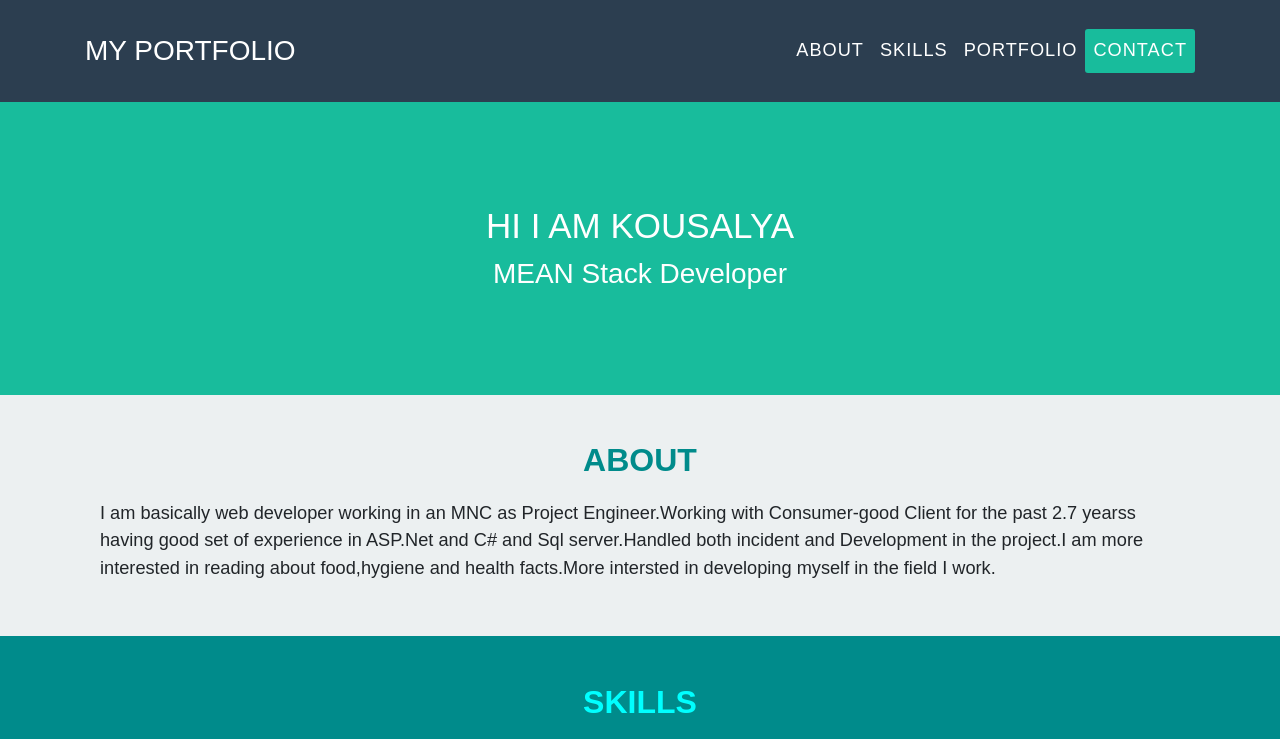
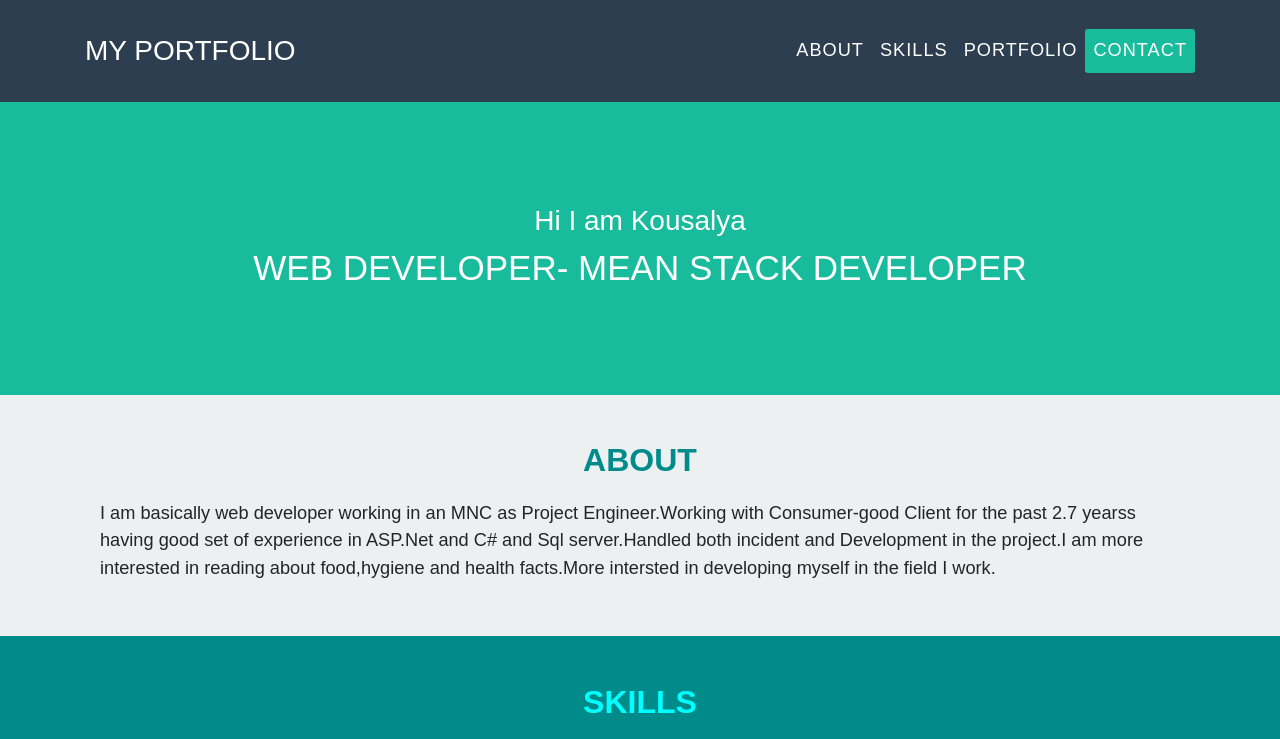
Before and after one commit to KousalyaMV/KousalyaMV.github.io, a plain HTML site: page index.html in a window 1280 px wide. Shown: the top 739 px of the page. Drawn offline with Linux system fonts and the light colour scheme.

Commit message:
Update index.html

```diff
--- a/index.html
+++ b/index.html
@@ -57,8 +57,8 @@
     <header class="masthead">
       <div class="container">
         <div class="intro-text">
-          <span class="name">Hi I am Kousalya</span>
-          <span class="skill">MEAN Stack Developer</span>
+          <span class="skill">Hi I am Kousalya</span>
+          <span class="name">Web developer- MEAN Stack Developer</span>
         </div>
       </div>
     </header>
```
